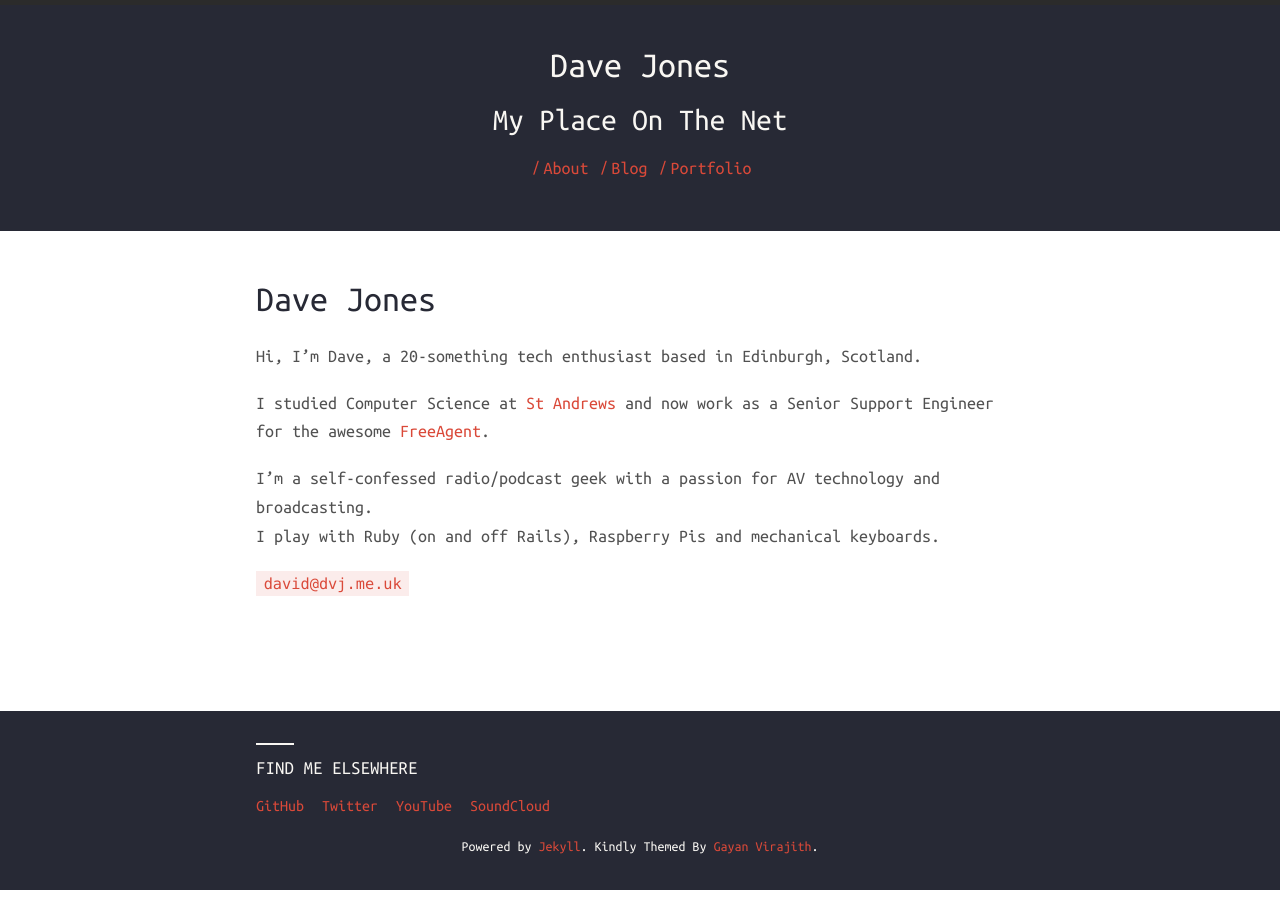
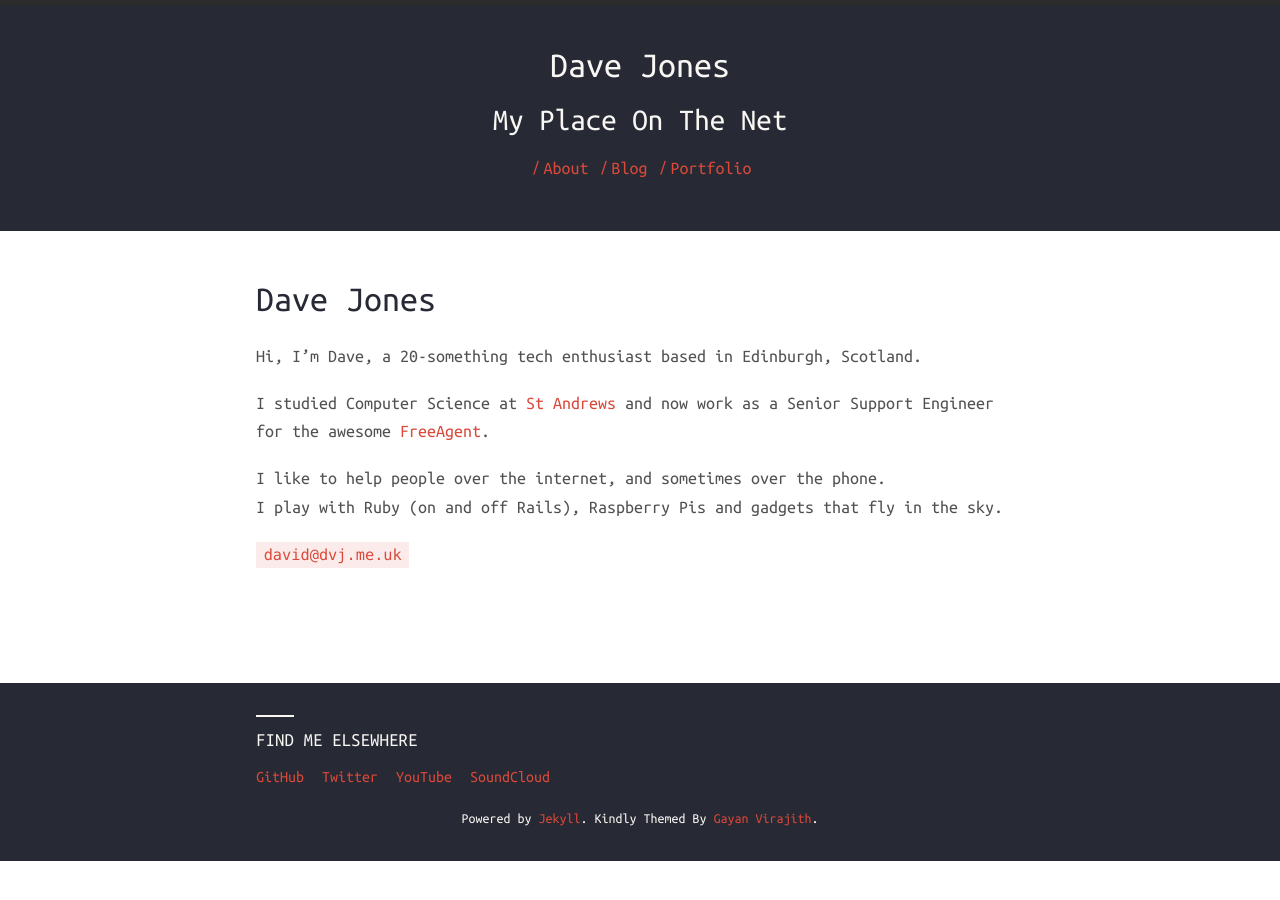
Before and after one commit to gayanvirajith/harmony, a Jekyll site: the page built from index.md, in a window 1280 px wide. Built offline with Jekyll 4.4.1, drawn with Linux system fonts in a browser that asks for light colours; nearby versions of some CDN libraries.

Commit message:
Updated bio

```diff
--- a/index.md
+++ b/index.md
@@ -5,9 +5,9 @@ title: Dave Jones
 
 Hi, I'm Dave, a 20-something tech enthusiast based in Edinburgh, Scotland.
 
-I studied Computer Science at [St Andrews](http://www.cs.st-andrews.ac.uk){:target="_blank"} and now work as a Senior Support Engineer for the awesome [FreeAgent](http://www.freeagent.com){:target="_blank"}.
+I studied Computer Science at [St Andrews](http://www.cs.st-andrews.ac.uk){:target="_blank"} and now work as a Senior Support Engineer for the awesome [FreeAgent](https://www.freeagent.com){:target="_blank"}.
 
-I'm a self-confessed radio/podcast geek with a passion for AV technology and broadcasting.
-I play with Ruby (on and off Rails), Raspberry Pis and mechanical keyboards.
+I like to help people over the internet, and sometimes over the phone.
+I play with Ruby (on and off Rails), Raspberry Pis and gadgets that fly in the sky.
 
 `david@dvj.me.uk`
```
